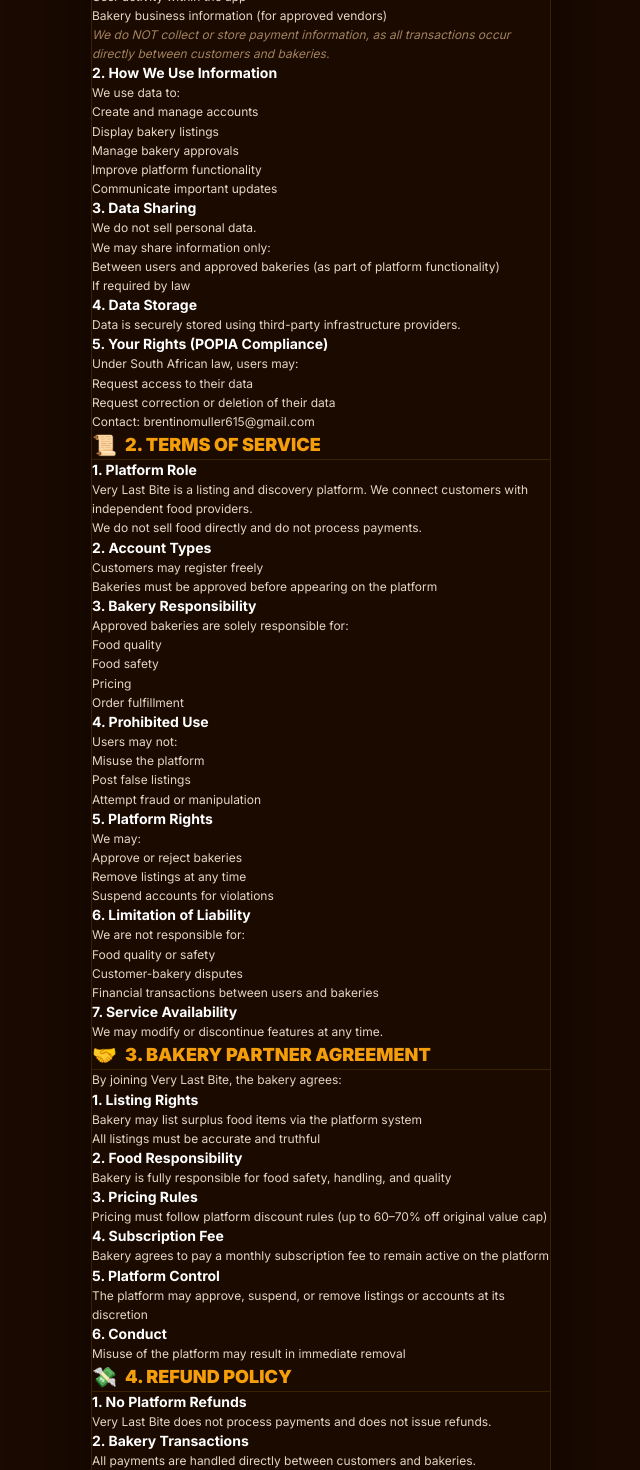
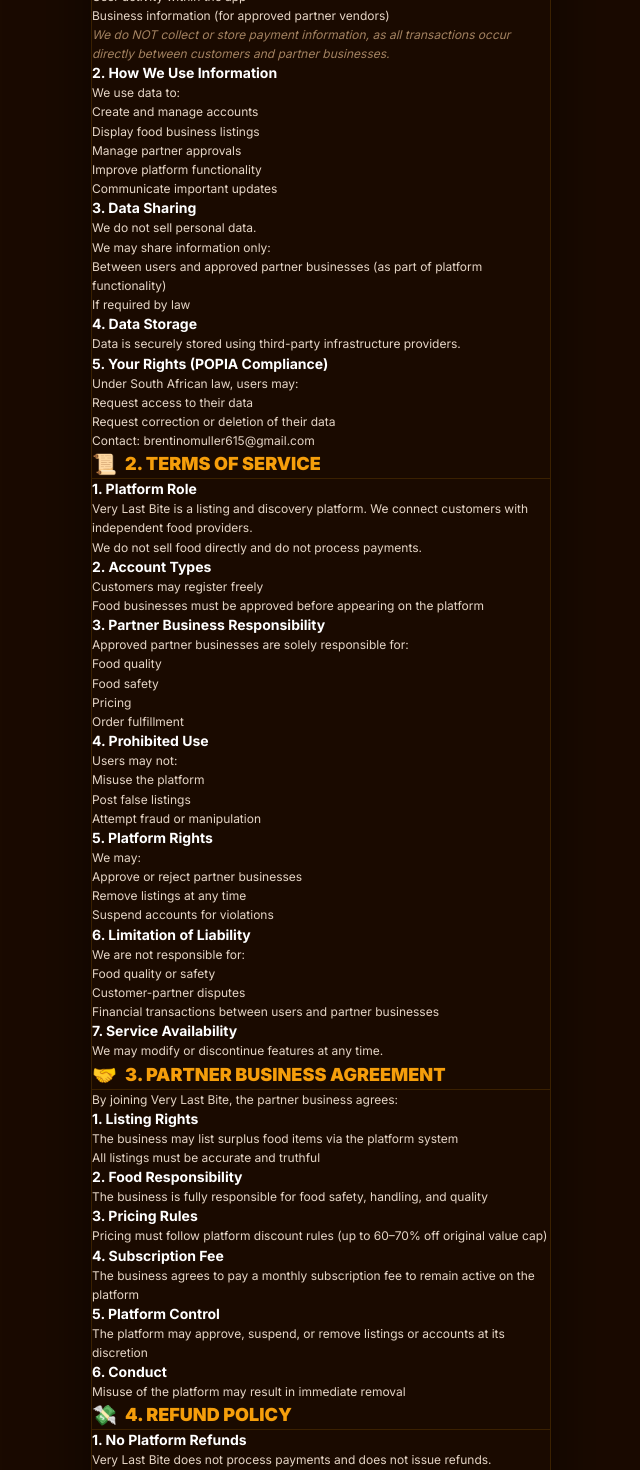
Before and after one commit to brentinomuller615-collab/very-last-bite, a Next.js app: page /privacy in a window 1280 px wide. Shown: the part 260-1730 px from the top of the page, without its empty margins (319-959 px from the left). Built offline with nearby package versions, Linux system fonts and the light colour scheme; no server answers; the database is empty; sample sign-in values are in the browser's storage.

Commit message:
Broaden platform scope: replace bakery-only references with inclusive food business language across all pages

```diff
--- a/src/app/privacy/page.tsx
+++ b/src/app/privacy/page.tsx
@@ -74,10 +74,10 @@
                   <li>Email address</li>
                   <li>Account login information</li>
                   <li>User activity within the app</li>
-                  <li>Bakery business information (for approved vendors)</li>
+                  <li>Business information (for approved partner vendors)</li>
                 </ul>
                 <p className="italic text-[var(--text-muted)] mt-2">
-                  We do NOT collect or store payment information, as all transactions occur directly between customers and bakeries.
+                  We do NOT collect or store payment information, as all transactions occur directly between customers and partner businesses.
                 </p>
               </div>
 
@@ -86,8 +86,8 @@
                 <p>We use data to:</p>
                 <ul className="list-disc pl-5 space-y-1">
                   <li>Create and manage accounts</li>
-                  <li>Display bakery listings</li>
-                  <li>Manage bakery approvals</li>
+                  <li>Display food business listings</li>
+                  <li>Manage partner approvals</li>
                   <li>Improve platform functionality</li>
                   <li>Communicate important updates</li>
                 </ul>
@@ -98,7 +98,7 @@
                 <p>We do not sell personal data.</p>
                 <p>We may share information only:</p>
                 <ul className="list-disc pl-5 space-y-1">
-                  <li>Between users and approved bakeries (as part of platform functionality)</li>
+                  <li>Between users and approved partner businesses (as part of platform functionality)</li>
                   <li>If required by law</li>
                 </ul>
               </div>
@@ -154,13 +154,13 @@
                 <h3 className="font-bold text-sm text-[var(--text-primary)]">2. Account Types</h3>
                 <ul className="list-disc pl-5 space-y-1">
                   <li>Customers may register freely</li>
-                  <li>Bakeries must be approved before appearing on the platform</li>
+                  <li>Food businesses must be approved before appearing on the platform</li>
                 </ul>
               </div>
 
               <div className="space-y-2 mt-4">
-                <h3 className="font-bold text-sm text-[var(--text-primary)]">3. Bakery Responsibility</h3>
-                <p>Approved bakeries are solely responsible for:</p>
+                <h3 className="font-bold text-sm text-[var(--text-primary)]">3. Partner Business Responsibility</h3>
+                <p>Approved partner businesses are solely responsible for:</p>
                 <ul className="list-disc pl-5 space-y-1">
                   <li>Food quality</li>
                   <li>Food safety</li>
@@ -183,7 +183,7 @@
                 <h3 className="font-bold text-sm text-[var(--text-primary)]">5. Platform Rights</h3>
                 <p>We may:</p>
                 <ul className="list-disc pl-5 space-y-1">
-                  <li>Approve or reject bakeries</li>
+                  <li>Approve or reject partner businesses</li>
                   <li>Remove listings at any time</li>
                   <li>Suspend accounts for violations</li>
                 </ul>
@@ -194,8 +194,8 @@
                 <p>We are not responsible for:</p>
                 <ul className="list-disc pl-5 space-y-1">
                   <li>Food quality or safety</li>
-                  <li>Customer-bakery disputes</li>
-                  <li>Financial transactions between users and bakeries</li>
+                  <li>Customer-partner disputes</li>
+                  <li>Financial transactions between users and partner businesses</li>
                 </ul>
               </div>
 
@@ -219,17 +219,17 @@
                 className="text-lg font-black font-display"
                 style={{ color: "var(--accent-orange)" }}
               >
-                3. BAKERY PARTNER AGREEMENT
+                3. PARTNER BUSINESS AGREEMENT
               </h2>
             </div>
 
             <div className="text-xs space-y-3" style={{ color: "var(--text-secondary)", lineHeight: "1.6" }}>
-              <p>By joining Very Last Bite, the bakery agrees:</p>
+              <p>By joining Very Last Bite, the partner business agrees:</p>
 
               <div className="space-y-2 mt-4">
                 <h3 className="font-bold text-sm text-[var(--text-primary)]">1. Listing Rights</h3>
                 <ul className="list-disc pl-5 space-y-1">
-                  <li>Bakery may list surplus food items via the platform system</li>
+                  <li>The business may list surplus food items via the platform system</li>
                   <li>All listings must be accurate and truthful</li>
                 </ul>
               </div>
@@ -237,7 +237,7 @@
               <div className="space-y-2 mt-4">
                 <h3 className="font-bold text-sm text-[var(--text-primary)]">2. Food Responsibility</h3>
                 <ul className="list-disc pl-5 space-y-1">
-                  <li>Bakery is fully responsible for food safety, handling, and quality</li>
+                  <li>The business is fully responsible for food safety, handling, and quality</li>
                 </ul>
               </div>
 
@@ -251,7 +251,7 @@
               <div className="space-y-2 mt-4">
                 <h3 className="font-bold text-sm text-[var(--text-primary)]">4. Subscription Fee</h3>
                 <ul className="list-disc pl-5 space-y-1">
-                  <li>Bakery agrees to pay a monthly subscription fee to remain active on the platform</li>
+                  <li>The business agrees to pay a monthly subscription fee to remain active on the platform</li>
                 </ul>
               </div>
 
@@ -295,13 +295,13 @@
               </div>
 
               <div className="space-y-2 mt-4">
-                <h3 className="font-bold text-sm text-[var(--text-primary)]">2. Bakery Transactions</h3>
-                <p>All payments are handled directly between customers and bakeries.</p>
+                <h3 className="font-bold text-sm text-[var(--text-primary)]">2. Partner Transactions</h3>
+                <p>All payments are handled directly between customers and partner businesses.</p>
               </div>
 
               <div className="space-y-2 mt-4">
                 <h3 className="font-bold text-sm text-[var(--text-primary)]">3. Disputes</h3>
-                <p>Any refund requests or disputes must be handled directly with the bakery.</p>
+                <p>Any refund requests or disputes must be handled directly with the business.</p>
               </div>
             </div>
           </motion.section>
@@ -331,7 +331,7 @@
                 <p>Users acknowledge:</p>
                 <ul className="list-disc pl-5 space-y-1">
                   <li>Food may contain allergens (gluten, dairy, nuts, etc.)</li>
-                  <li>It is the user’s responsibility to check with the bakery before consumption</li>
+                  <li>It is the user's responsibility to check with the business before consumption</li>
                   <li>The platform is not liable for allergic reactions or food-related health issues</li>
                 </ul>
               </div>
--- a/src/components/DealCard.tsx
+++ b/src/components/DealCard.tsx
@@ -46,7 +46,7 @@
           <div className="flex items-center gap-3 mt-1.5 text-xs text-[var(--text-muted)]">
             <span className="flex items-center gap-1">
               <Clock size={11} className="text-[var(--accent-orange)]" />
-              {deal.pickupTime && deal.pickupEndTime ? `${deal.pickupTime} – ${deal.pickupEndTime}` : "Confirmed by bakery"}
+              {deal.pickupTime && deal.pickupEndTime ? `${deal.pickupTime} – ${deal.pickupEndTime}` : "Confirmed by the business"}
             </span>
             {deal.bakeryAddress && (
               <span className="flex items-center gap-1 truncate">
@@ -117,7 +117,7 @@
         <div className="flex items-center gap-1.5">
           <Clock size={13} className="text-[var(--accent-orange)]" />
           <span>
-            {deal.pickupTime && deal.pickupEndTime ? `${deal.pickupTime} – ${deal.pickupEndTime}` : "Pickup time confirmed by bakery"}
+            {deal.pickupTime && deal.pickupEndTime ? `${deal.pickupTime} – ${deal.pickupEndTime}` : "Pickup time confirmed by the business"}
           </span>
         </div>
         {deal.bakeryAddress && (
--- a/src/components/ReservedPage.tsx
+++ b/src/components/ReservedPage.tsx
@@ -34,7 +34,7 @@
             No active reservations
           </h2>
           <p className="text-xs leading-relaxed max-w-xs" style={{ color: "var(--text-secondary)" }}>
-            Spin to discover available bakery food bundles and make your first reservation.
+            Spin to discover surplus food from participating businesses and make your first reservation.
           </p>
         </motion.div>
       </div>
@@ -106,7 +106,7 @@
                       {deal.pickupTime && deal.pickupEndTime ? (
                         <span>Pickup: {deal.pickupTime} – {deal.pickupEndTime}</span>
                       ) : (
-                        <span className="italic">Pickup time confirmed by bakery</span>
+                        <span className="italic">Pickup time confirmed by the business</span>
                       )}
                     </div>
                   </div>
--- a/src/components/SpinMachine.tsx
+++ b/src/components/SpinMachine.tsx
@@ -289,7 +289,7 @@
           Spin For <span style={{ color: "var(--accent-orange)" }}>Today&apos;s Bite</span>
         </h2>
         <p className="text-xs mt-1" style={{ color: "var(--text-secondary)" }}>
-          Discover available bakery surplus bundles near you.
+          Discover surplus food from participating businesses near you.
         </p>
       </div>
 
```
Also changed, not shown: src/app/LandingPage.tsx (+13 -13 lines), src/app/layout.tsx (+6 -6 lines).
